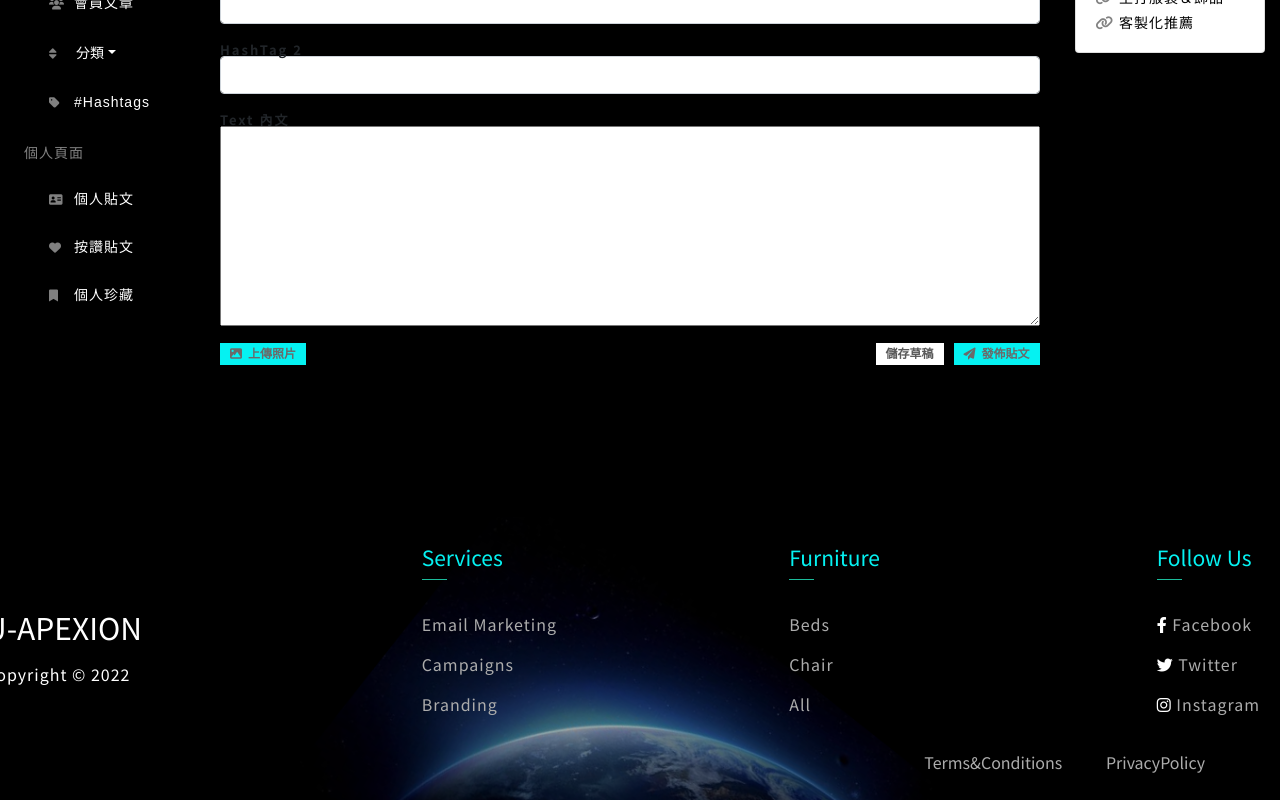
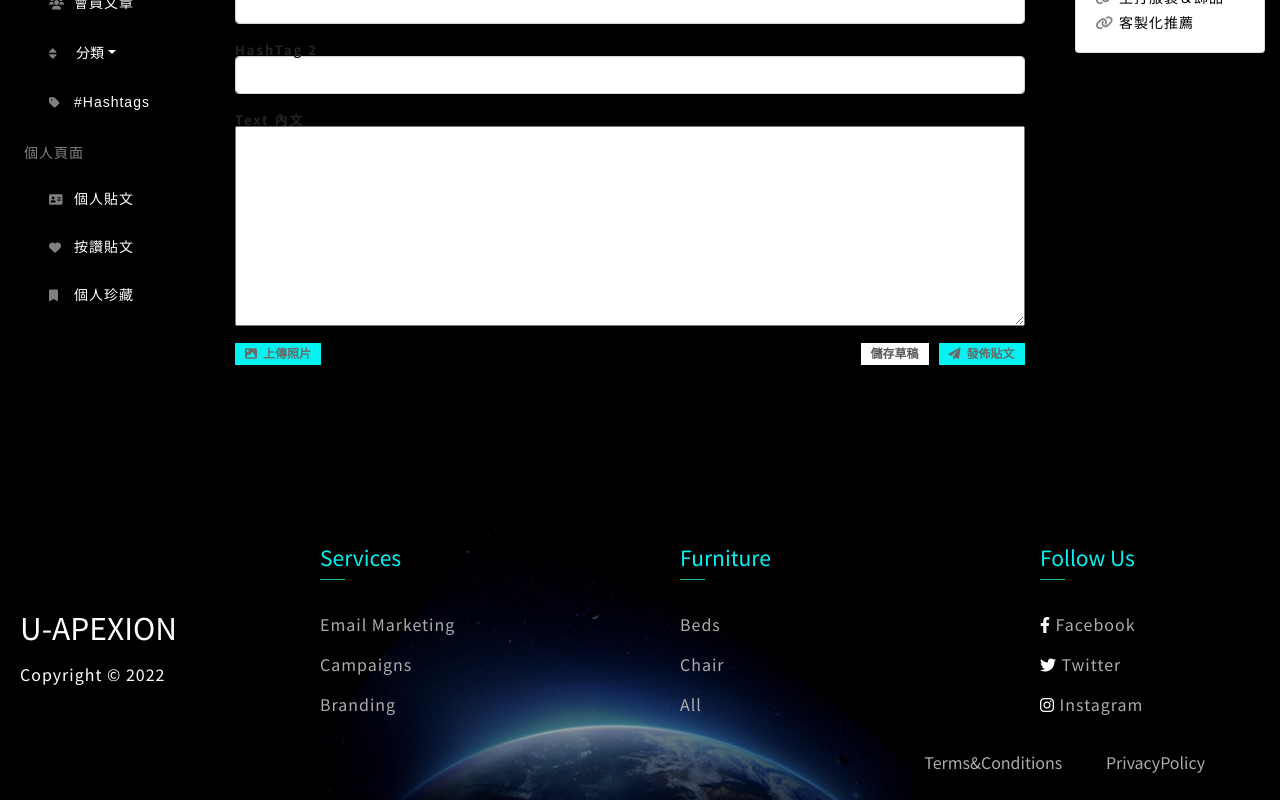
Before and after one commit to Jhih-Ting23472002/u-apexion-react, a React (Create React App) app: page /publish in a window 1280 px wide. Shown: the part 343-1143 px from the top of the page. Built offline with nearby package versions, Linux system fonts and the light colour scheme.

Commit message:
footer 去掉boostrap mlmr

```diff
--- a/src/components/Footer.js
+++ b/src/components/Footer.js
@@ -6,8 +6,8 @@ const Footer = () => {
       <footer className="section bg-footer">
         <div className="footercontainer">
           <div className="footerrow row">
-            <div className="f1 col-lg-4">
-              <div className="">
+            <div className="f1 col-lg-3">
+              <div className="ooo">
                 <h6 className="footer-heading">U-APEXION</h6>
                 <ul className="list-unstyled footer-link mt-4 d-none d-xl-block">
                   <li>Copyright © 2022</li>
@@ -81,7 +81,7 @@ const Footer = () => {
               </div>
             </div>
 
-            <div className="f4 d-none d-xl-block">
+            <div className="f4 d-none d-xl-block ">
               <div className="">
                 <h6 className="footer-heading2">Follow Us</h6>
                 <ul className="list-unstyled footer-link mt-4">
--- a/src/components/footer.css
+++ b/src/components/footer.css
@@ -1,10 +1,20 @@
 
 @media (min-width: 992px) {
   .footercontainer {
-    max-width: 95rem;
+    /* border: 1px solid white; */
+    width: 100%;
+    /* padding: 0 300px; */
   }
 }
 
+.row {
+  margin-left: 0;
+  margin-right: 0;
+}
+
+.ooo{
+padding-left: 20px;
+}
 .bg-footer {
   background-image: url('/public/footer.png');
   background-position: center center;
@@ -103,6 +113,7 @@ li {
 .footer-heading2 {
   position: relative;
   padding-bottom: 12px;
+
 }
 
 .footer-heading2:after {
```
